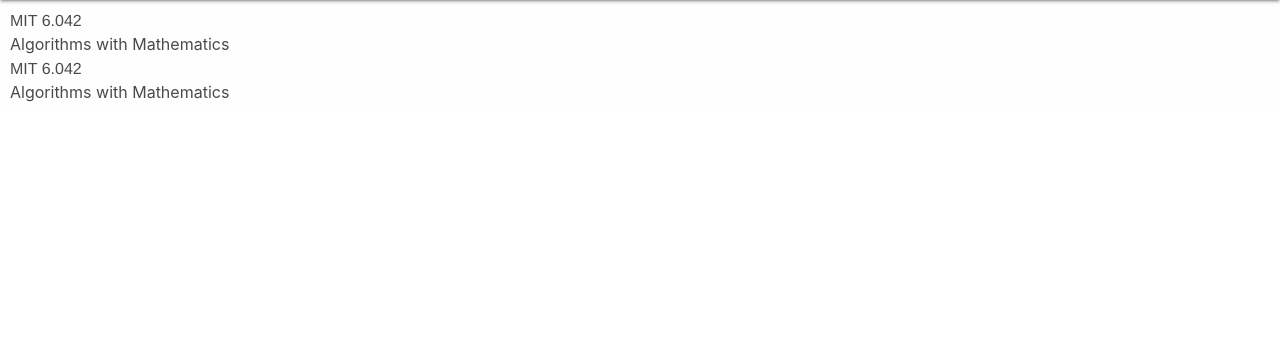
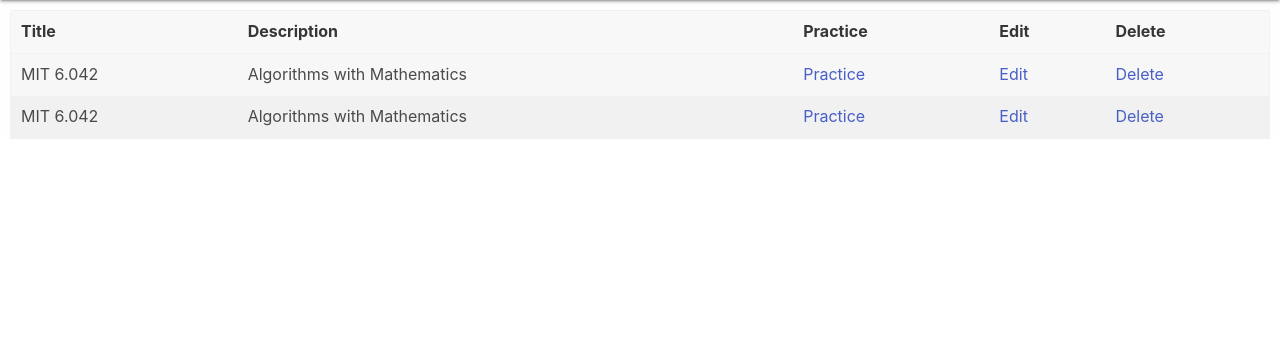
Before and after one commit to williammabotjaeng/cardbase, a Flask app: page /home in a window 1280 px wide. Shown: the part 64-420 px from the top of the page. Run offline with Flask 3, Linux system fonts and the light colour scheme; a user stored in the database is signed in; data comes from the database, SQL or seed files in the repository; both versions use the stored data as it was after the commit.

Commit message:
practice_flash_card_set, view, method

```diff
--- a/app.py
+++ b/app.py
@@ -60,7 +60,7 @@
     set_creation_date = db.Column(db.Date, nullable=False, default=moment.now().date)
     set_modified_date = db.Column(db.Date, nullable=False, default=moment.now().date, onupdate=moment.now().date)
 
-    entries = db.relationship('FlashCardEntry', backref='flashcard_set', lazy=True)
+    flashcard_entries = db.relationship('FlashCardEntry', backref='flashcard_set', lazy=True)
 
 class FlashCardEntry(db.Model):
     id = db.Column(db.Integer, primary_key=True)
@@ -233,6 +233,7 @@
 @login_required
 def edit_flash_card_set(set_id):
     flash_card_set = FlashCardSet.query.get(set_id)
+    flashcard_entries = flash_card_set.flashcard_entries
     if flash_card_set is None or flash_card_set.user_id != current_user.id:
         flash("Flashcard set not found.")
         return redirect(url_for("flash_card_sets"))
@@ -248,7 +249,7 @@
         flash("Flashcard set updated successfully.")
         return redirect(url_for("flash_card_sets"))
 
-    return render_template("edit_flash_card_set.html", current_user=current_user, flash_card_set=flash_card_set, form=form)
+    return render_template("edit_flash_card_set.html", current_user=current_user, flash_card_set=flash_card_set, form=form, flashcard_entries=flashcard_entries)
 
 
 @app.route("/practice_flash_card_set/<set_id>")
@@ -274,6 +275,26 @@
 
     flash("Flashcard set deleted successfully.")
     return redirect(url_for("flash_card_sets"))
+
+@app.route('/save_flashcard_entries', methods=['POST'])
+def save_flashcard_entries():
+    flashcard_entries_data = request.json  # Assuming the data is sent as JSON array
+    saved_entries = []
+
+    for entry_data in flashcard_entries_data:
+        term = entry_data.get('term')
+        definition = entry_data.get('definition')
+        flashcard_set_id = entry_data.get('flashcard_set_id')  # Assuming the flashcard set ID is provided
+
+        flashcard_entry = FlashCardEntry(term=term, definition=definition, flashcard_set_id=flashcard_set_id)
+        db.session.add(flashcard_entry)
+        saved_entries.append({'term': term, 'definition': definition})
+
+    print(FlashCardEntry.query.all())
+
+    db.session.commit()
+    flashcard_set_id = flashcard_entries_data[0].get('flashcard_set_id')  # Assuming the flashcard set ID is the same for all entries
+    return redirect(url_for('edit_flash_card_set', id=flashcard_set_id))
 
 
 @app.route("/create_product", methods=["GET", "POST"])
--- a/static/css/style.css
+++ b/static/css/style.css
@@ -28,9 +28,28 @@
     text-align: center;
 }
 
+.save-flashcard-entries {
+    background-color: #3da121;
+    color: white;
+    padding: 5px;
+    border-radius: 10px;
+    margin: 5px;
+}
+
+.save-flashcard-entries:visited, .save-flashcard-entries:hover {
+    color: white;
+}
+
 .main-home {
     justify-content: center;
     align-items: center;
+}
+
+.delete-flashcard-entry {
+    color: white;
+    background-color: red;
+    padding: 5px;
+    margin: 5px;
 }
 
 .layout-footer {
--- a/templates/app_layout.html
+++ b/templates/app_layout.html
@@ -73,7 +73,7 @@
           <div class="navbar-end">
             <div class="navbar-item">
               <div class="buttons">
-                <a href="/flashcards" class="button" id="primary-btn">
+                <a href="/flash_card_sets" class="button" id="primary-btn">
                   <strong>FlashCards</strong>
                 </a>
                 <a href="/logout" class="button is-light login-button">
--- a/templates/home.html
+++ b/templates/home.html
@@ -3,10 +3,28 @@
 <div style="margin: 10px">
         <div class="main-home">
             {% if flash_card_sets %}
-              {% for flash_card_set in flash_card_sets %}
-                <h3>{{ flash_card_set.set_title }}</h3>
-                <p>{{ flash_card_set.set_description }}</p>
-              {% endfor %}
+              <table class="striped hover is-hoverable ">
+                <thead>
+                  <tr>
+                    <th>Title</th>
+                    <th>Description</th>
+                    <th>Practice</th>
+                    <th>Edit</th>
+                    <th>Delete</th>
+                  </tr>
+                </thead>
+                <tbody>
+                  {% for flash_card_set in flash_card_sets %}
+                  <tr>
+                    <td>{{ flash_card_set.set_title }}</td>
+                    <td>{{ flash_card_set.set_description }}</td>
+                    <td><a href="{{ url_for('practice_flash_card_set', set_id=flash_card_set.id) }}">Practice</a></td>
+                    <td><a href="{{ url_for('edit_flash_card_set', set_id=flash_card_set.id) }}">Edit</a></td>
+                    <td><a href="{{ url_for('delete_flash_card_set', set_id=flash_card_set.id) }}">Delete</a></td>
+                  </tr>
+                  {% endfor %}
+                </tbody>
+              </table>
             {% else %}
             <div>
               <p class="text-center empty-state-text">No flash card sets available.</p>
--- a/templates/layout.html
+++ b/templates/layout.html
@@ -73,7 +73,7 @@
           <div class="navbar-end">
             <div class="navbar-item">
               <div class="buttons">
-                <a href="/flashcards" class="button is-primary">
+                <a href="/flash_card_sets" class="button is-primary">
                   <strong>FlashCards</strong>
                 </a>
                 <a href="/logout" class="button is-light login-button">
```
Also changed, not shown: templates/edit_flash_card_set.html (+66 -0 lines), instance/database.db, templates/practice_flash_card_set.html (added).
